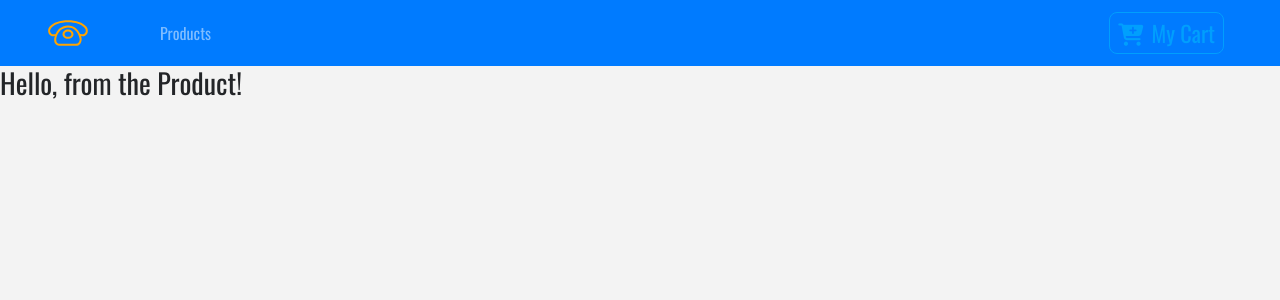
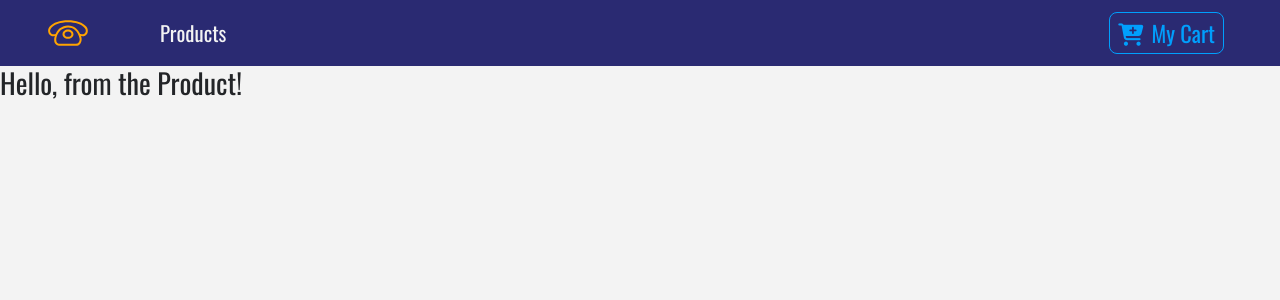
Before and after one commit to johnpospisil/react-shopping-cart, a React (Create React App) app: page / in a window 1280 px wide. Shown: the top 300 px of the page. Built offline with nearby package versions, Linux system fonts and the light colour scheme.

Commit message:
Style the navbar component

```diff
--- a/src/components/Navbar.js
+++ b/src/components/Navbar.js
@@ -7,7 +7,7 @@
 export default class Navbar extends Component {
   render() {
     return (
-      <nav className="navbar navbar-expand-sm  bg-primary navbar-dark px-sm-5">
+      <NavWrapper className="navbar navbar-expand-sm navbar-dark px-sm-5">
         {/* https://www.iconfinder.com/icons/1243689/call_phone_icon
           Creative Commons (Attribution 3.0 Unported);
           https://www.iconfinder.com/Makoto_msk  */}
@@ -30,7 +30,16 @@
             My Cart
           </ButtonContainer>
         </Link>
-      </nav>
+      </NavWrapper>
     );
   }
 }
+
+const NavWrapper = styled.nav`
+  background: var(--mainBlue);
+  .nav-link {
+    color: var(--mainWhite) !important;
+    font-size: 1.3rem;
+    text-transform: capitalize;
+  }
+`;
```
